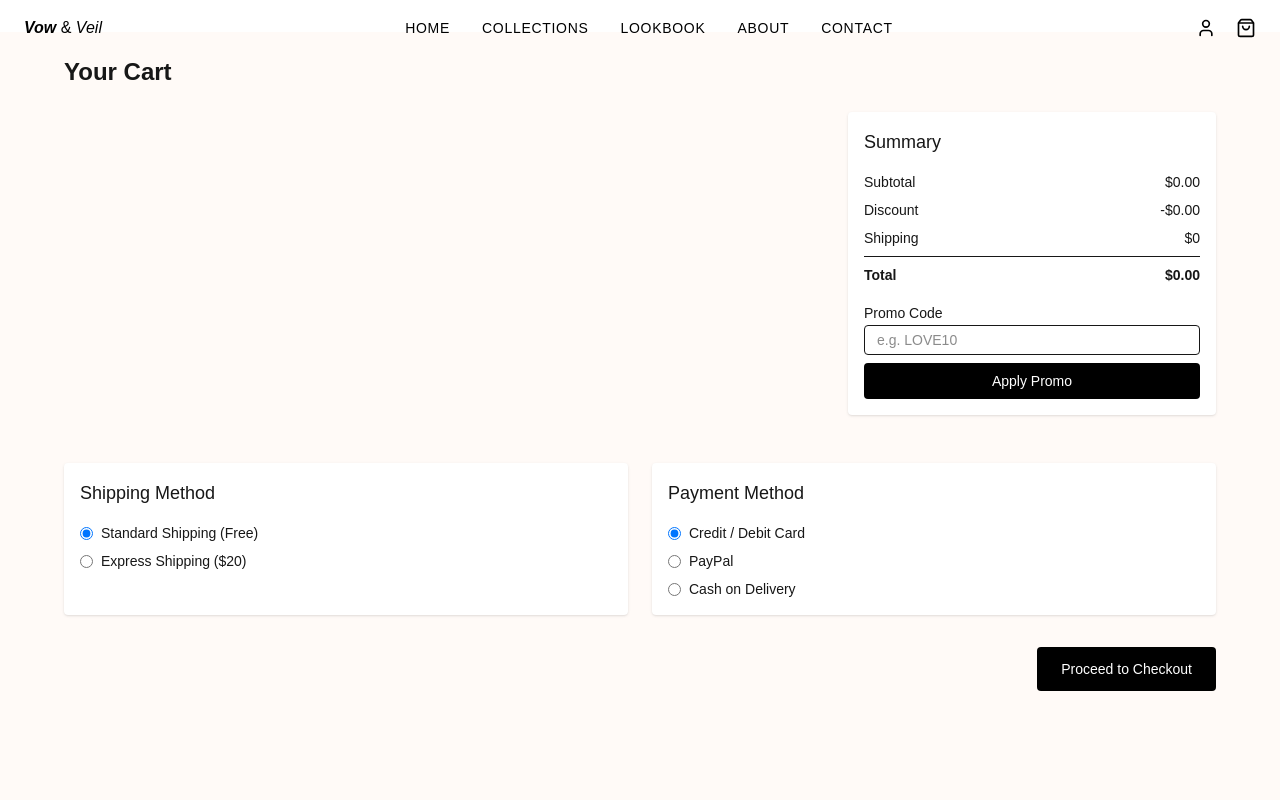
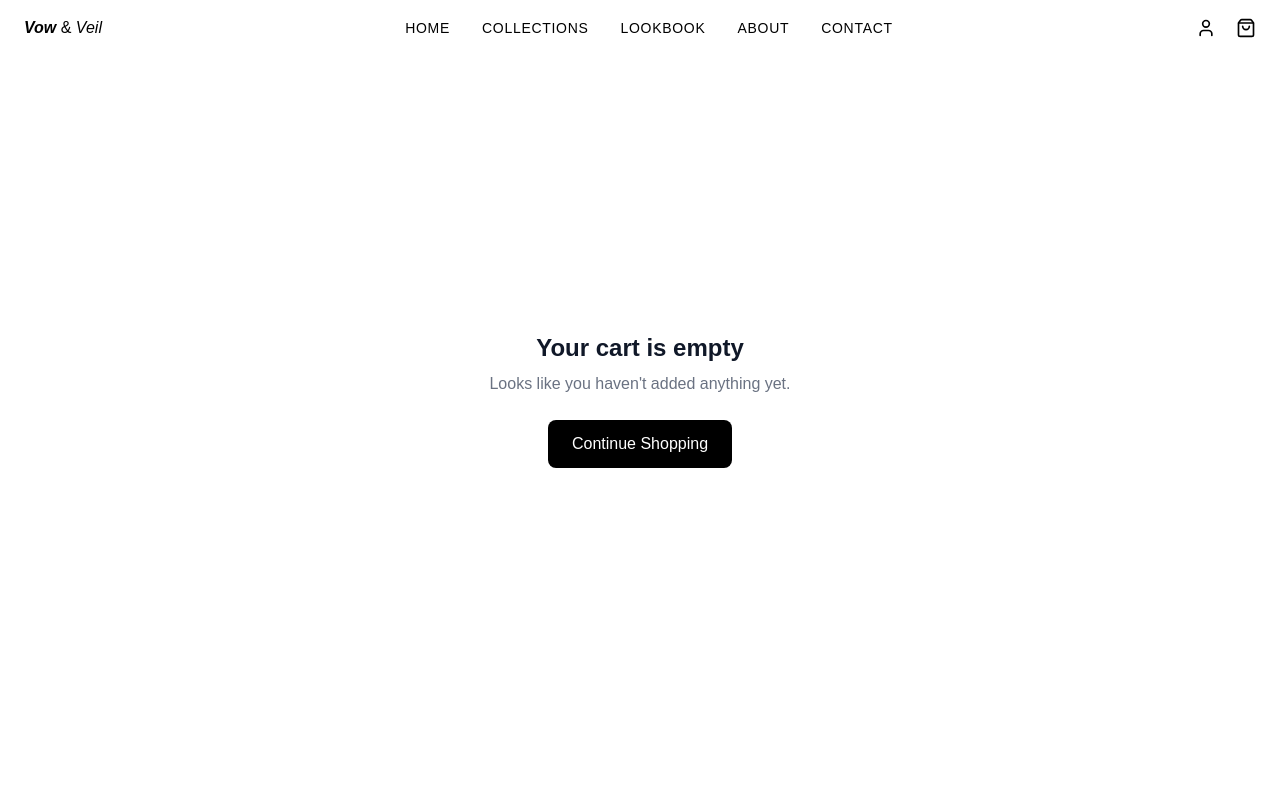
Before and after one commit to sayordebbarma/Vow-and-Veil, a Next.js app: page /cart in a window 1280 px wide. Shown: the top 800 px of the page. Built offline with nearby package versions, Linux system fonts and the light colour scheme.

Commit message:
fix: cart page functionality

```diff
--- a/app/cart/page.js
+++ b/app/cart/page.js
@@ -1,172 +1,125 @@
-'use client'
+"use client";
 
-import { useState } from 'react'
-import { useCart } from '../../context/CartContext';
+import { useCart } from "../../context/CartContext";
+import Image from "next/image";
+import Link from "next/link";
 
 export default function CartPage() {
-    const { cart, updateQuantity, removeItem } = useCart();
-    const [promoCode, setPromoCode] = useState('')
-    const [discount, setDiscount] = useState(0)
-    const [shipping, setShipping] = useState('standard')
-    const [payment, setPayment] = useState('card')
+  const { cart, removeItem, updateQuantity } = useCart();
 
-    const applyPromo = () => {
-        if (promoCode === 'LOVE10') {
-            setDiscount(0.1) // 10% off
-        } else {
-            setDiscount(0)
-        }
+  const subtotal = cart.reduce(
+    (acc, item) => acc + item.price * item.quantity,
+    0
+  );
+
+  if (cart.length === 0) {
+    return (
+      <div className="min-h-screen flex flex-col items-center justify-center text-center px-4">
+        <h1 className="text-2xl font-bold text-gray-900">Your cart is empty</h1>
+        <p className="text-gray-500 mt-2">
+          Looks like you haven't added anything yet.
+        </p>
+        <Link
+          href="/collections"
+          className="mt-6 bg-black text-white px-6 py-3 rounded-lg hover:opacity-90 transition"
+        >
+          Continue Shopping
+        </Link>
+      </div>
+    );
   }
 
-    const subtotal = cart.reduce((sum, item) => sum + item.price * item.quantity, 0)
-    const discountAmount = subtotal * discount
-    const shippingCost = shipping === 'express' ? 20 : 0
-    const total = subtotal - discountAmount + shippingCost
+  return (
+    <div className="max-w-7xl mx-auto px-4 pt-24 pb-16 grid grid-cols-1 lg:grid-cols-3 gap-8">
+      {/* Cart Items */}
+      <div className="lg:col-span-2 space-y-6">
+        <h1 className="text-2xl font-bold text-gray-900">Shopping Cart</h1>
 
-    return (
-        <div className="p-6 md:px-16 bg-[#fffaf7] min-h-screen mt-8">
-            <h1 className="text-2xl font-semibold mb-6">Your Cart</h1>
-
-            {/* Cart Items */}
-            <div className="grid gap-6 md:grid-cols-3">
-                <div className="md:col-span-2 space-y-4">
-                    {cart.map(item => (
-                        <div key={item.id} className="flex gap-4 p-4 bg-white rounded shadow">
-                            <img src={item.image} alt={item.name} className="w-24 h-28 object-cover rounded" />
-                            <div className="flex-1">
-                                <h3 className="font-medium">{item.name}</h3>
-                                <p className="text-sm text-gray-500">${item.price}</p>
-                                <div className="mt-2 flex gap-2 items-center">
-                                    <label className="text-sm">Qty:</label>
-                                    <input
-                                        type="number"
-                                        min={1}
-                                        value={item.quantity}
-                                        onChange={e => updateQuantity(item.id, +e.target.value)}
-                                        className="w-16 border rounded px-2 py-1 text-sm"
+        {cart.map((item) => (
+          <div
+            key={item.id}
+            className="flex gap-6 border border-gray-200 rounded-xl p-4 shadow-sm bg-white"
+          >
+            <div className="w-28 h-28 flex-shrink-0">
+              <Image
+                src={item.image}
+                alt={item.name}
+                width={112}
+                height={112}
+                className="rounded-lg object-cover w-full h-full"
               />
             </div>
+
+            <div className="flex flex-col justify-between flex-1">
+              <div>
+                <h2 className="text-lg font-semibold text-gray-900">
+                  {item.name}
+                </h2>
+                <p className="text-sm text-gray-500">
+                  {item.category}
+                  {item.isCouple && item.sizes ? (
+                    <>
+                      {" "}/ Bride: {item.sizes.bride}, Groom: {item.sizes.groom}
+                    </>
+                  ) : item.size ? (
+                    <> / Size: {item.size}</>
+                  ) : null}
+                </p>
+                <p className="mt-1 font-semibold text-gray-800">
+                  ₹ {item.price}
+                </p>
+              </div>
+
+              <div className="flex items-center gap-4 mt-2">
+                <div className="flex items-center border rounded-lg overflow-hidden">
+                  <button
+                    onClick={() => updateQuantity(item.id, item.quantity - 1)}
+                    className="px-3 py-1 hover:bg-gray-100"
+                  >
+                    -
+                  </button>
+                  <span className="px-4">{item.quantity}</span>
+                  <button
+                    onClick={() => updateQuantity(item.id, item.quantity + 1)}
+                    className="px-3 py-1 hover:bg-gray-100"
+                  >
+                    +
+                  </button>
                 </div>
                 <button
                   onClick={() => removeItem(item.id)}
-                                className="text-red-500 text-sm hover:underline"
+                  className="text-red-500 hover:underline text-sm  cursor-pointer"
                 >
                   Remove
                 </button>
               </div>
+            </div>
+          </div>
         ))}
       </div>
 
-                {/* Summary Section */}
-                <div className="p-4 bg-white rounded shadow space-y-4">
-                    <h2 className="text-lg font-medium">Summary</h2>
+      {/* Order Summary */}
+      <div className="border border-gray-200 rounded-xl p-6 shadow-sm bg-white h-fit">
+        <h2 className="text-xl font-bold text-gray-900 mb-4">Order Summary</h2>
 
-                    <div className="space-y-2 text-sm">
-                        <div className="flex justify-between">
+        <div className="flex justify-between text-gray-700 mb-2">
           <span>Subtotal</span>
-                            <span>${subtotal.toFixed(2)}</span>
+          <span>₹ {subtotal}</span>
         </div>
-                        <div className="flex justify-between">
-                            <span>Discount</span>
-                            <span>-${discountAmount.toFixed(2)}</span>
-                        </div>
-                        <div className="flex justify-between">
+        <div className="flex justify-between text-gray-700 mb-6">
           <span>Shipping</span>
-                            <span>${shippingCost}</span>
-                        </div>
-                        <div className="border-t pt-2 flex justify-between font-semibold">
-                            <span>Total</span>
-                            <span>${total.toFixed(2)}</span>
-                        </div>
+          <span className="text-green-600">Free</span>
         </div>
 
-                    {/* Promo Code */}
-                    <div className="space-y-2">
-                        <label htmlFor="promo" className="text-sm">Promo Code</label>
-                        <input
-                            id="promo"
-                            value={promoCode}
-                            onChange={e => setPromoCode(e.target.value)}
-                            placeholder="e.g. LOVE10"
-                            className="w-full border px-3 py-1 rounded text-sm"
-                        />
-                        <button
-                            onClick={applyPromo}
-                            className="w-full text-sm bg-black hover:bg-gray-900 text-white py-2 rounded"
-                        >
-                            Apply Promo
-                        </button>
-                    </div>
-                </div>
+        <div className="flex justify-between font-bold text-lg border-t border-gray-200 pt-4 mb-6">
+          <span>Total</span>
+          <span>₹ {subtotal}</span>
         </div>
 
-            {/* Checkout Section */}
-            <div className="mt-12 grid md:grid-cols-2 gap-6">
-                {/* Shipping */}
-                <div className="p-4 bg-white rounded shadow space-y-4">
-                    <h2 className="font-medium text-lg">Shipping Method</h2>
-                    <div className="space-y-2 text-sm">
-                        <label className="flex gap-2 items-center">
-                            <input
-                                type="radio"
-                                value="standard"
-                                checked={shipping === 'standard'}
-                                onChange={() => setShipping('standard')}
-                            />
-                            Standard Shipping (Free)
-                        </label>
-                        <label className="flex gap-2 items-center">
-                            <input
-                                type="radio"
-                                value="express"
-                                checked={shipping === 'express'}
-                                onChange={() => setShipping('express')}
-                            />
-                            Express Shipping ($20)
-                        </label>
-                    </div>
-                </div>
-
-                {/* Payment */}
-                <div className="p-4 bg-white rounded shadow space-y-4">
-                    <h2 className="font-medium text-lg">Payment Method</h2>
-                    <div className="space-y-2 text-sm">
-                        <label className="flex gap-2 items-center">
-                            <input
-                                type="radio"
-                                value="card"
-                                checked={payment === 'card'}
-                                onChange={() => setPayment('card')}
-                            />
-                            Credit / Debit Card
-                        </label>
-                        <label className="flex gap-2 items-center">
-                            <input
-                                type="radio"
-                                value="paypal"
-                                checked={payment === 'paypal'}
-                                onChange={() => setPayment('paypal')}
-                            />
-                            PayPal
-                        </label>
-                        <label className="flex gap-2 items-center">
-                            <input
-                                type="radio"
-                                value="cod"
-                                checked={payment === 'cod'}
-                                onChange={() => setPayment('cod')}
-                            />
-                            Cash on Delivery
-                        </label>
-                    </div>
-                </div>
-            </div>
-
-            <div className="mt-8 text-right">
-                <button className="bg-black hover:bg-gray-900 text-white px-6 py-3 rounded text-sm">
+        <button className="w-full bg-black text-white py-3 rounded-lg cursor-pointer hover:opacity-90 transition">
           Proceed to Checkout
         </button>
       </div>
     </div>
-    )
+  );
 }
```
Lines whose indentation alone changed are shown as unchanged.
